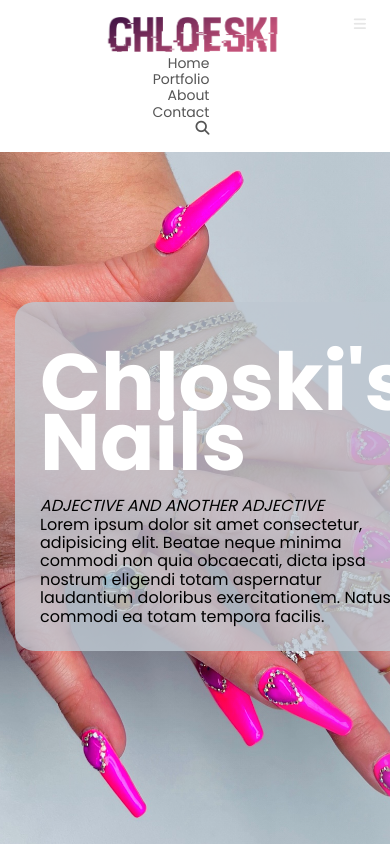
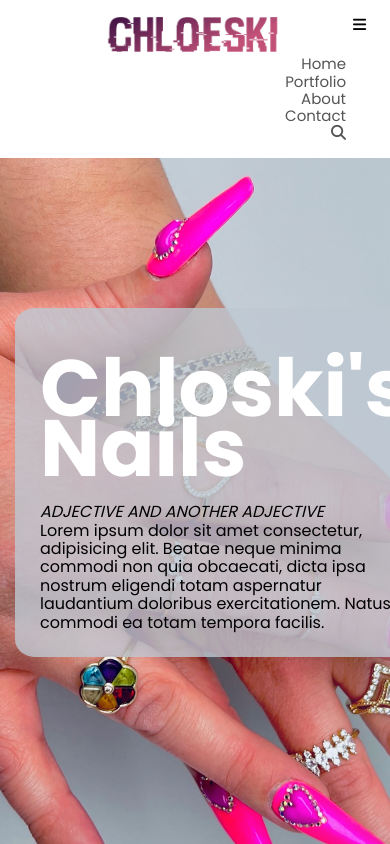
Before and after one commit to minyhong/Chloski, a plain HTML site: page index.html in a window 390 px wide. Both pictures are taken after a click on the element 363 px from the left and 24 px from the top of the page. Shown: the top 844 px of the page. Drawn offline with nearby package versions, Linux system fonts and the light colour scheme.

Commit message:
fixed and aligned hamburger collaspable navbar to the right

```diff
--- a/css/style.css
+++ b/css/style.css
@@ -29,13 +29,16 @@ body {
      padding: 5px 20px;
 }
 
+.logo {
+     align-self: center;
+}
+
 /* Navbar */
 .navbar {
-     font-size: 14px;
-     background-color: white;
+     font-size: 15px;
      display: flex;
      padding: 16px;
-     color: rgb(230, 230, 230);
+     color: black;
 }
 
 .navbar-link {
@@ -44,7 +47,7 @@ body {
 
 .navbar-items {
      display: flex;
-     justify-content: end;
+     justify-content: flex-end;
 }
 
 .navbar-link-toggle {
@@ -85,8 +88,9 @@ a {
 .top-page {
      background-color: rgb(190, 200, 210);
      background-image: linear-gradient(to right, transparent, 90%, rgb(190, 200, 210)), url('../images/chloes-nailpics/IMG_9859.jpg');
-     background-size: 780px;
-     background-position: top left;
+     height: 100vh;
+     background-size: 950px;
+     background-position: bottom left;
      background-repeat: no-repeat;
      padding: 0;
 
@@ -261,6 +265,10 @@ a {
      }
 
      /* Collaspable navbar */
+
+     .bar {
+          align-items: flex-end;
+     }
      .navbar-items,
      .navbar {
           flex-direction: column;
@@ -268,10 +276,6 @@ a {
 
      .navbar-items {
           display: none;
-     }
-
-     .navbar-items-right {
-          margin-right: 0;
      }
 
      .navbar-toggleshow {
```
